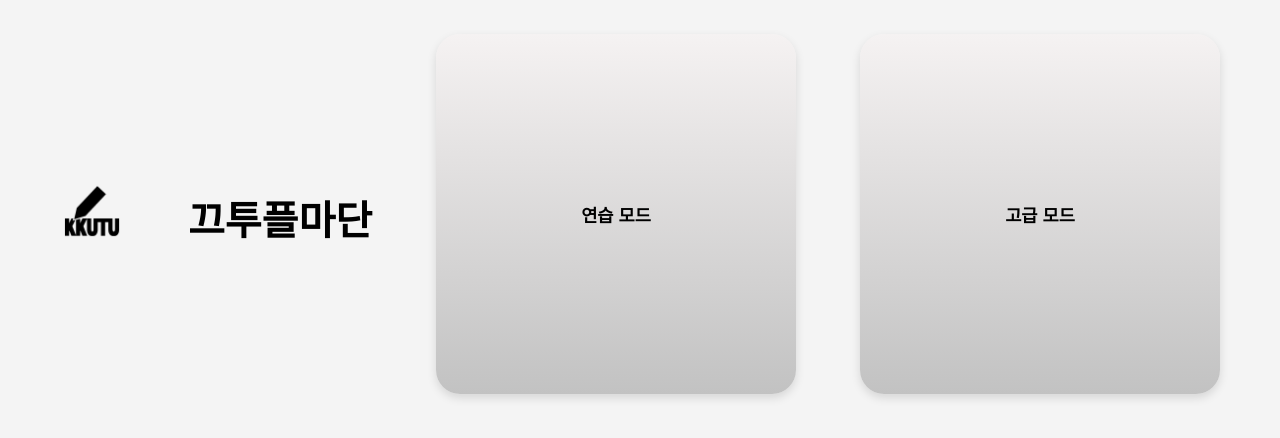
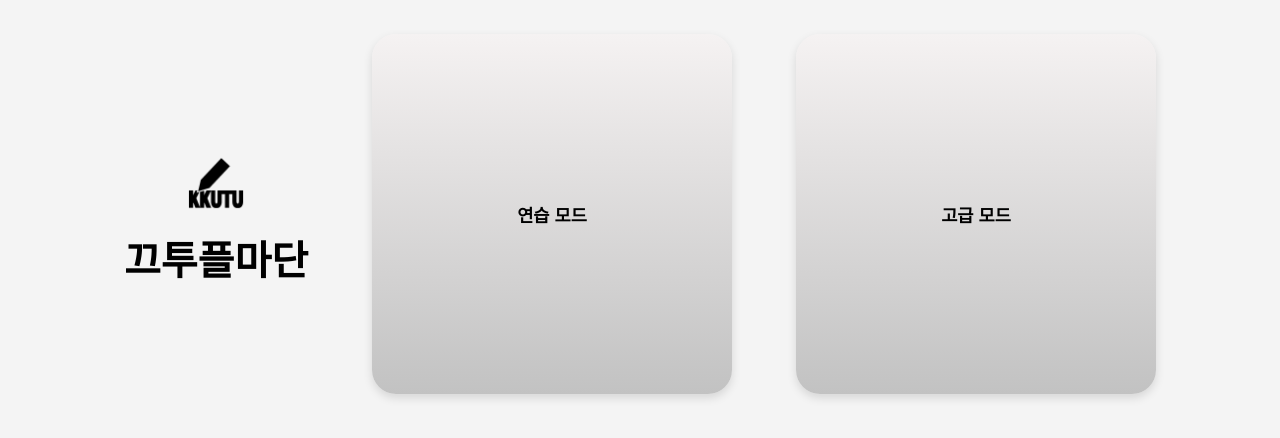
Before and after one commit to Frtfrt1/html-test, a plain HTML site: page kkutu_trainer/lobby/index.html in a window 1280 px wide. Shown: the part 186-624 px from the top of the page. Drawn offline with Linux system fonts and the light colour scheme.

Commit message:
Update index.html

```diff
--- a/kkutu_trainer/lobby/index.html
+++ b/kkutu_trainer/lobby/index.html
@@ -10,10 +10,12 @@
 
 <body>
   <main class="mode-container">
-    <div id="header-icon">
-      <img src="../kkutuu.webp" alt="Logo" />
+    <div id="lobby-header">
+      <div id="header-icon">
+        <img src="../kkutuu.webp" alt="Logo" />
+      </div>
+      <h1 id="lobby-title">끄투플마단</h1>
     </div>
-    <h1 id="lobby-title">끄투플마단</h1>
 
     <a href="../trainer.html" class="mode-button">
       <!-- <img src="images/normal.png" alt="Normal Mode" /> enable this when the images are ready-->
```
